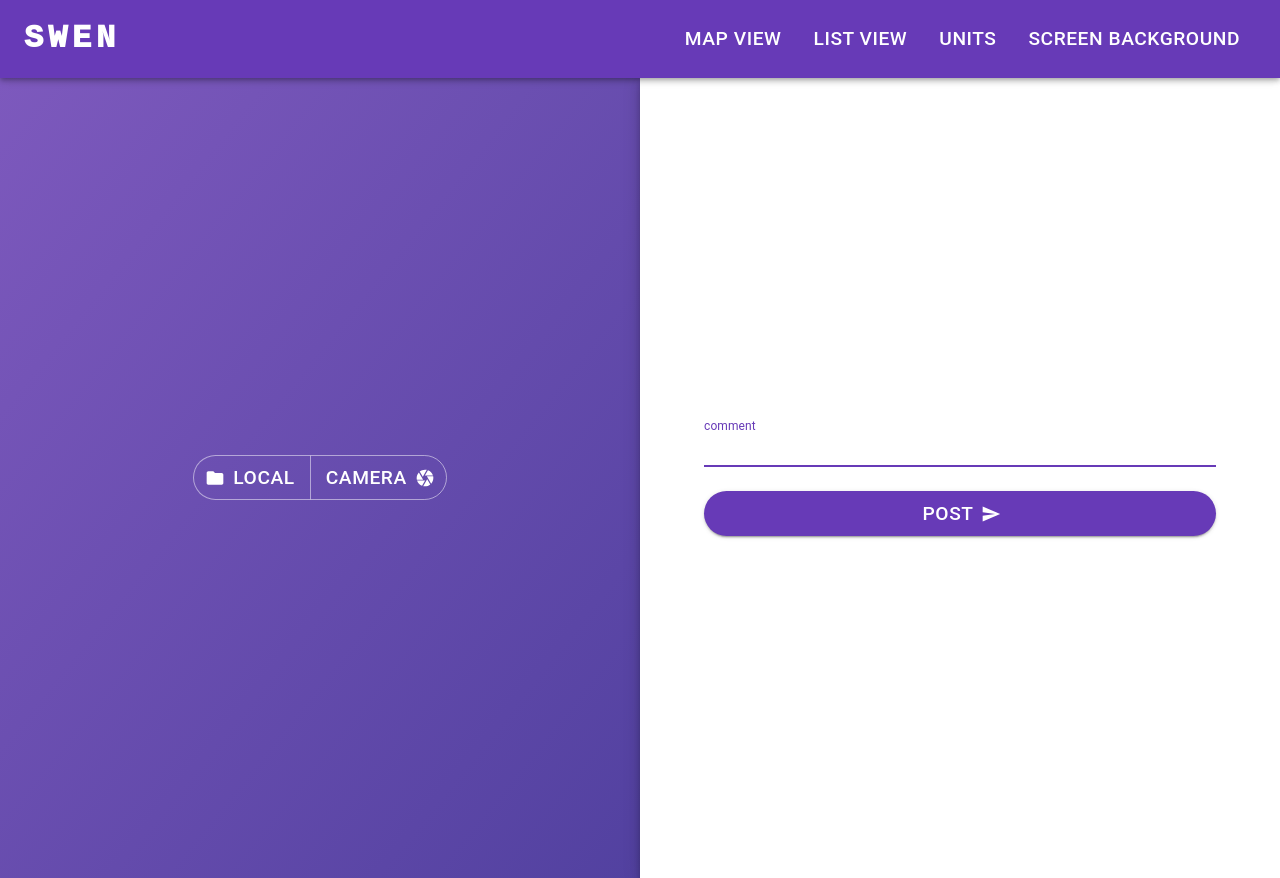
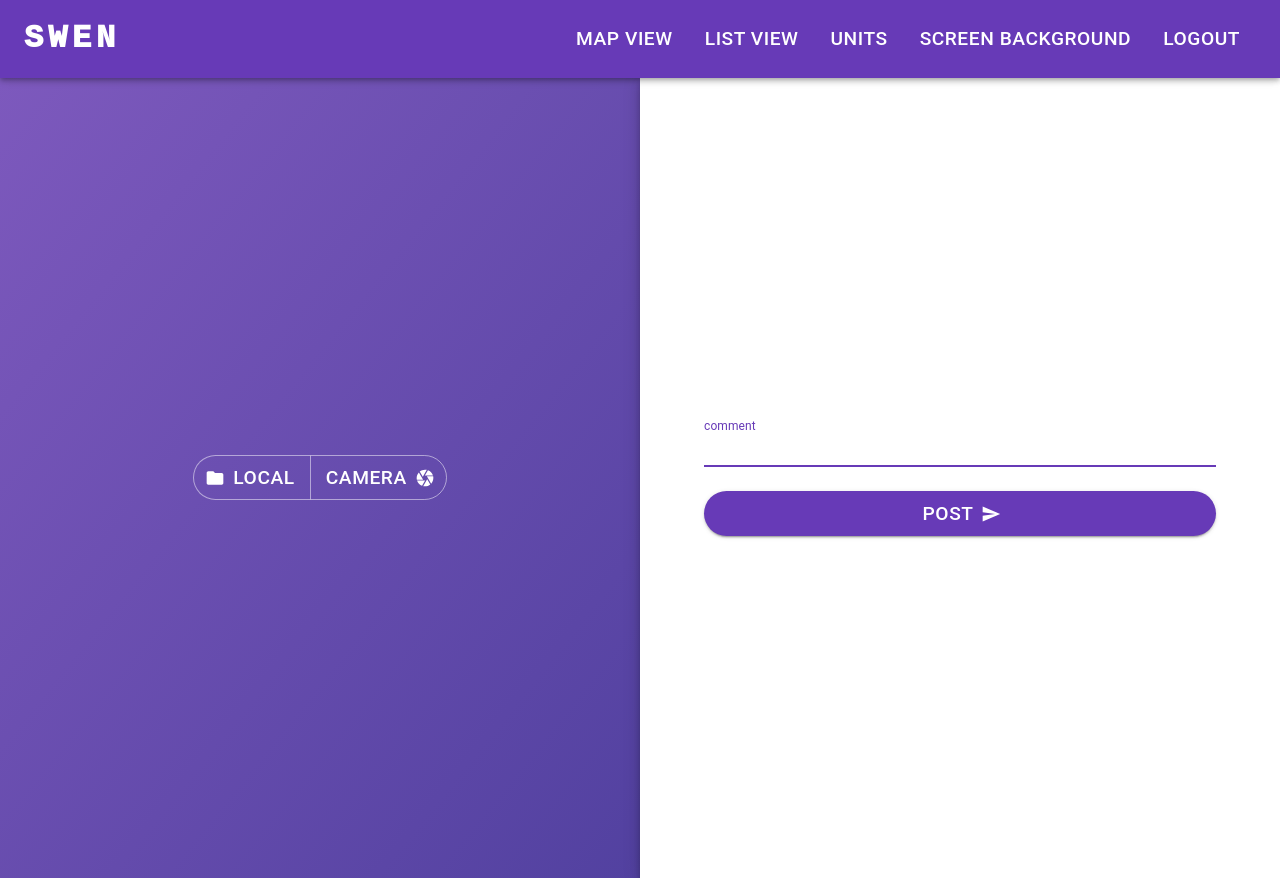
Before and after one commit to acentior/swen_frontend, a Next.js app: page /picture in a window 1280 px wide. Built offline with nearby package versions, Linux system fonts and the light colour scheme.

Commit message:
logout added

```diff
--- a/components/Navbar.tsx
+++ b/components/Navbar.tsx
@@ -17,9 +17,11 @@ import PersonOutlineOutlinedIcon from '@mui/icons-material/PersonOutlineOutlined
 import PhotoOutlinedIcon from '@mui/icons-material/PhotoOutlined';
 import BusinessCenterOutlinedIcon from '@mui/icons-material/BusinessCenterOutlined';
 import GroupOutlinedIcon from '@mui/icons-material/GroupOutlined';
+import LogoutOutlined from '@mui/icons-material/LogoutOutlined';
 import { OverridableComponent } from '@mui/material/OverridableComponent';
 import { ListItemIcon, ListItemText, SvgIconTypeMap } from '@mui/material';
 
+import {userService} from '../services'
 interface Page {
   title: string,
   icon: OverridableComponent<SvgIconTypeMap<{}, "svg">> & {
@@ -77,6 +79,11 @@ const Navbar = ({ title }: { title: string | undefined}) => {
   const handleMenuItemClicked = (path: string) => () => {
     handleCloseNavMenu()
     history.push(path)
+  }
+
+  const logoutClicked = () => {
+    handleCloseNavMenu()
+    userService.logout()
   }
 
   return (
@@ -151,6 +158,20 @@ const Navbar = ({ title }: { title: string | undefined}) => {
                   </ListItemText>
                 </MenuItem>
               ))}
+              <MenuItem
+                  onClick={logoutClicked}
+                  sx={{
+                    // background: "linear-gradient(to bottom right, #7d59bd, #5241a0) no-repeat center fixed",
+                    // backgroundSize: "cover",
+                  }}
+                >
+                  <ListItemIcon>
+                    <LogoutOutlined color={ 'primary' } />
+                  </ListItemIcon>
+                  <ListItemText>
+                    <Typography color={'primary'}>{ 'logout' }</Typography>
+                  </ListItemText>
+                </MenuItem>
             </Menu>
           </Box>
           {/* <AdbIcon sx={{ display: { xs: 'flex', md: 'none' }, mr: 1 }} /> */}
@@ -184,6 +205,12 @@ const Navbar = ({ title }: { title: string | undefined}) => {
                 {`${page.title}`}
               </Button>
             ))}
+              <Button
+                onClick={logoutClicked}
+                sx={{ my: 2, mx: 1, color: 'white', display: 'block' }}
+              >
+                {`logout`}
+              </Button>
           </Box>
         </Toolbar>
       </Container>
--- a/pages/_app.tsx
+++ b/pages/_app.tsx
@@ -64,9 +64,9 @@ function MyApp({ Component, pageProps }: AppProps) {
     if (userService.userValue && !publicPaths.includes(path)) {
       setAuthorized(false)
 
-      router.push({
-        pathname: '/signin'
-      })
+      // router.push({
+      //   pathname: '/signin'
+      // })
     } else {
       setAuthorized(true)
     }
```
